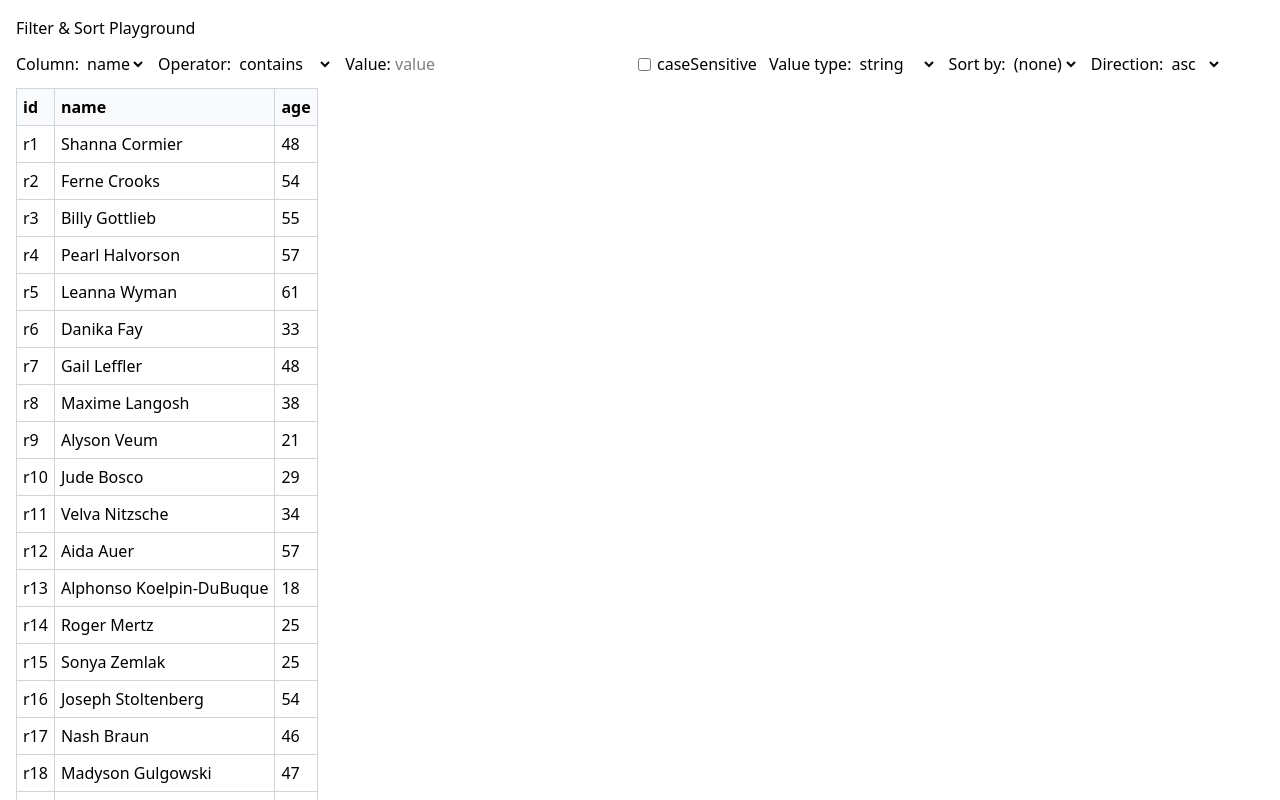
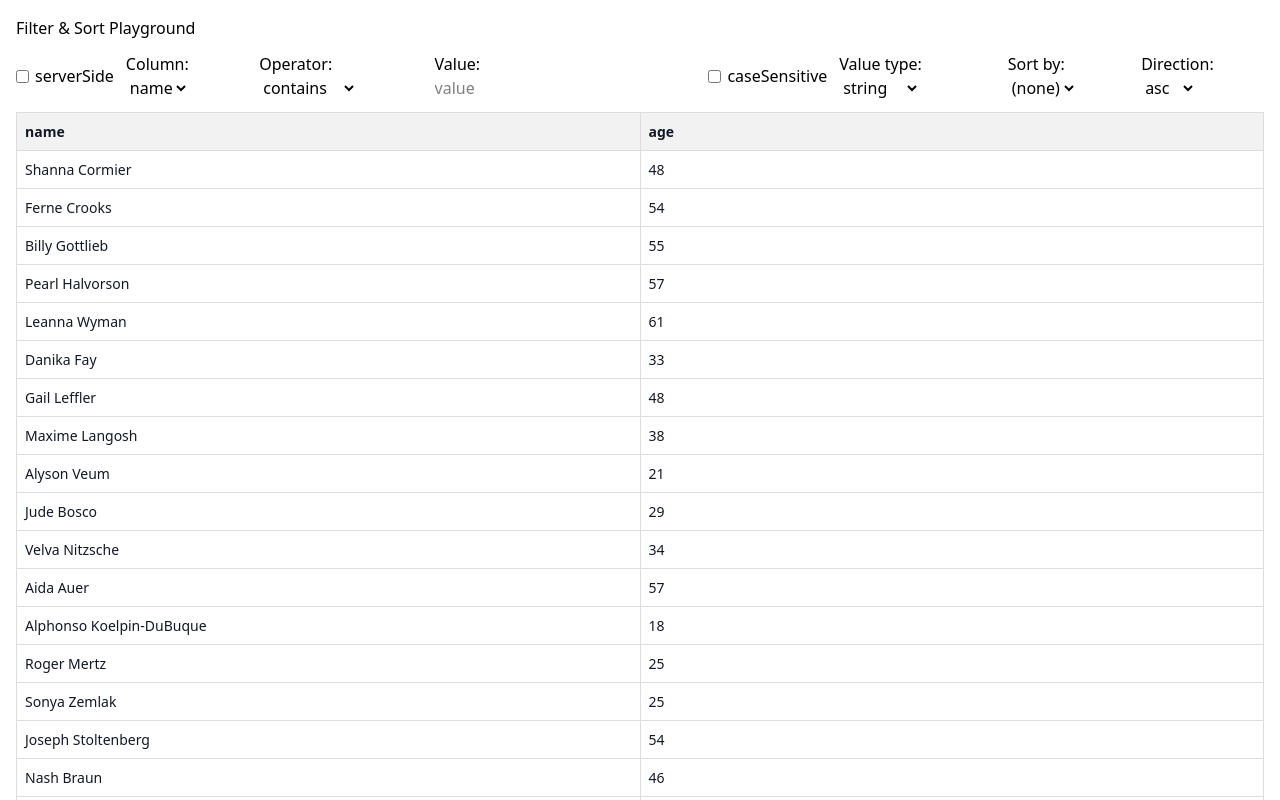
Before and after one commit to serhatgurel/sg-grid, a Vue app: page / in a window 1280 px wide. Shown: the top 800 px of the page. Built offline with nearby package versions, Linux system fonts and the light colour scheme.

Commit message:
feat: implement server-side sorting and filtering with corresponding tests

```diff
--- a/src/components/SgGrid.vue
+++ b/src/components/SgGrid.vue
@@ -9,7 +9,23 @@
       <tr>
         <th v-for="column in columns" :key="column.key" :style="columnStyle(column)">
           <slot name="header" :column="column">
-            {{ column.caption ?? column.field }}
+            <div style="display: flex; align-items: center; gap: 6px">
+              <span>{{ column.caption ?? column.field }}</span>
+              <!-- simple sort toggle button for tests -->
+              <button
+                v-if="column.sortable"
+                data-test-sort-button
+                @click="onHeaderSortClick(column)"
+              >
+                sort
+              </button>
+              <!-- simple filter input for tests -->
+              <input
+                v-if="column.filterable"
+                data-test-filter-input
+                @input="onFilterInput(column, $event)"
+              />
+            </div>
           </slot>
         </th>
       </tr>
@@ -90,6 +106,70 @@ const columns = computed<ColumnDef[]>(() => {
   return inferredColumns.value
 })
 
+function emitEvent(name: string, payload: unknown) {
+  // @ts-ignore - use global $emit via getCurrentInstance if needed; we'll call defineEmits instead
+}
+
+const emit = defineEmits(['update:sort', 'update:filter', 'request:page'])
+
+import { ref } from 'vue'
+
+// local sort state for header interactions. Start from provided prop if present.
+const localSort = ref<any[]>(Array.isArray(props.sort) ? (props.sort as any[]) : [])
+
+function buildPagePayload(overrides: { sort?: unknown; filter?: unknown } = {}) {
+  return {
+    page: props.page ?? 1,
+    pageSize: props.pageSize ?? 50,
+    sort: overrides.sort ?? props.sort ?? localSort.value ?? null,
+    filter: overrides.filter ?? props.filter ?? null,
+  }
+}
+
+function onHeaderSortClick(column: ColumnDef, ev?: MouseEvent) {
+  const key = column.key
+  const shift = !!ev?.shiftKey
+
+  // find existing index
+  const idx = localSort.value.findIndex((s) => s && s.column === key)
+
+  if (!shift) {
+    // non-shift: replace with single-column toggled state
+    if (idx === -1) {
+      localSort.value = [{ column: key, direction: 'asc' }]
+    } else {
+      const cur = localSort.value[idx]
+      if (cur.direction === 'asc') localSort.value = [{ column: key, direction: 'desc' }]
+      else localSort.value = []
+    }
+  } else {
+    // shift: modify multi-sort array
+    if (idx === -1) {
+      localSort.value.push({ column: key, direction: 'asc' })
+    } else {
+      const cur = localSort.value[idx]
+      if (cur.direction === 'asc') localSort.value[idx] = { column: key, direction: 'desc' }
+      else localSort.value.splice(idx, 1)
+    }
+  }
+
+  emit('update:sort', JSON.parse(JSON.stringify(localSort.value)))
+
+  if (props.serverSide) {
+    emit('request:page', buildPagePayload({ sort: localSort.value }))
+  }
+}
+
+function onFilterInput(column: ColumnDef, ev: Event) {
+  const input = ev.target as HTMLInputElement
+  const value = input.value
+  const payload = [{ column: column.key, operator: 'contains', value }]
+  emit('update:filter', payload)
+  if (props.serverSide) {
+    emit('request:page', buildPagePayload({ filter: payload }))
+  }
+}
+
 function columnStyle(col: ColumnDef | undefined) {
   if (!col) return undefined
   const style: Record<string, string> = {}
--- a/src/components/types.ts
+++ b/src/components/types.ts
@@ -9,6 +9,9 @@ export interface ColumnDef {
   caption?: string
   width?: string | number
   align?: 'left' | 'center' | 'right'
+  // Optional UI flags
+  sortable?: boolean
+  filterable?: boolean
   // Optional hooks that allow column-level override of filter and sort behaviour.
   // filterFunction should return a boolean (match or not). Signature: (cellValue, clauseValue, row?, clause?) => boolean
   filterFunction?: (
@@ -40,6 +43,14 @@ export interface SgColumnProps {
 export const SgGridProps = {
   columns: { type: Array as PropType<ColumnDef[]>, required: false },
   rows: { type: Array as PropType<Record<string, unknown>[]>, required: false },
+  // Server-side mode: when true the grid emits requests and does not perform
+  // client-side filtering/sorting. (Behavior implemented minimally in SgGrid)
+  serverSide: { type: Boolean, required: false },
+  // optional current sort/filter/page props that host app may pass
+  sort: { type: [Array, Object] as PropType<unknown>, required: false },
+  filter: { type: Array as PropType<unknown[]>, required: false },
+  page: { type: Number as PropType<number>, required: false },
+  pageSize: { type: Number as PropType<number>, required: false },
   rowKey: {
     type: [String, Function] as PropType<string | ((row: unknown) => string)>,
     required: true,
@@ -54,4 +65,9 @@ export interface SgGridPropTypes {
   rows?: RowData[]
   rowKey: string | ((row: unknown) => string)
   caption?: string
+  serverSide?: boolean
+  sort?: unknown
+  filter?: unknown[]
+  page?: number
+  pageSize?: number
 }
--- a/src/examples/FilterSortPlayground.vue
+++ b/src/examples/FilterSortPlayground.vue
@@ -2,6 +2,11 @@
   <div style="padding: 16px; font-family: ui-sans-serif, system-ui">
     <h2>Filter & Sort Playground</h2>
     <div style="display: flex; gap: 12px; align-items: center; margin: 12px 0">
+      <label style="display: flex; align-items: center; gap: 6px">
+        <input type="checkbox" v-model="serverSide" />
+        <span>serverSide</span>
+      </label>
+
       <label>
         Column:
         <select v-model="filterColumn">
@@ -65,30 +70,36 @@
       </label>
     </div>
 
-    <table class="playground-table" border="1" cellpadding="6" cellspacing="0">
-      <thead>
-        <tr>
-          <th>id</th>
-          <th>name</th>
-          <th>age</th>
-        </tr>
-      </thead>
-      <tbody>
-        <tr v-for="r in visible" :key="r.id">
-          <td>{{ r.id }}</td>
-          <td>{{ r.name }}</td>
-          <td>{{ r.age }}</td>
-        </tr>
-      </tbody>
-    </table>
+    <SgGrid
+      :columns="columns"
+      :rows="computedRows"
+      :rowKey="'id'"
+      :serverSide="serverSide"
+      :sort="sortRef"
+      :filter="filtersRef"
+      @request:page="onRequestPage"
+      @update:sort="onUpdateSort"
+      @update:filter="onUpdateFilter"
+    />
+    <div style="margin-top: 12px; font-size: 13px; color: #374151">
+      <div>
+        Server-side demo: check the <strong>serverSide</strong> box, then use the header controls to
+        trigger <code>request:page</code> events which the playground will handle and update rows.
+      </div>
+      <div v-if="lastRequest" style="margin-top: 6px">
+        Last request:
+        <pre style="white-space: pre-wrap">{{ JSON.stringify(lastRequest, null, 2) }}</pre>
+      </div>
+    </div>
   </div>
 </template>
 
 <script setup lang="ts">
-import { ref, computed, Ref } from 'vue'
+import { ref, computed } from 'vue'
 import people from './people.json'
-import { useVisibleRows } from '../composables/useVisibleRows'
+// ...existing code...
 import type { ColumnDef } from '../components/types'
+import SgGrid from '../components/SgGrid.vue'
 
 // Minimal local type for the demo dataset so SFC type-checking is happy
 interface Person {
@@ -196,13 +207,22 @@ const columns = ref<ColumnDef[]>([
   },
 ])
 
-const { visible } = useVisibleRows({
-  rows: computedRows as unknown as Ref<ReadonlyArray<Record<string, unknown>>>,
-  filter: filtersRef,
-  sort: sortRef,
-  columns,
-  caseSensitive,
-})
+// server-side demo handling
+const serverSide = ref(false)
+const lastRequest = ref<unknown | null>(null)
+
+function onRequestPage(payload: unknown) {
+  lastRequest.value = payload
+}
+
+function onUpdateSort(s: unknown) {
+  // reflect server-side sort change in UI if desired
+  lastRequest.value = { type: 'update:sort', payload: s }
+}
+
+function onUpdateFilter(f: unknown) {
+  lastRequest.value = { type: 'update:filter', payload: f }
+}
 </script>
 
 <style scoped>
```
Also changed, not shown: 1 other file (tests, documents, lock files or other folders).
